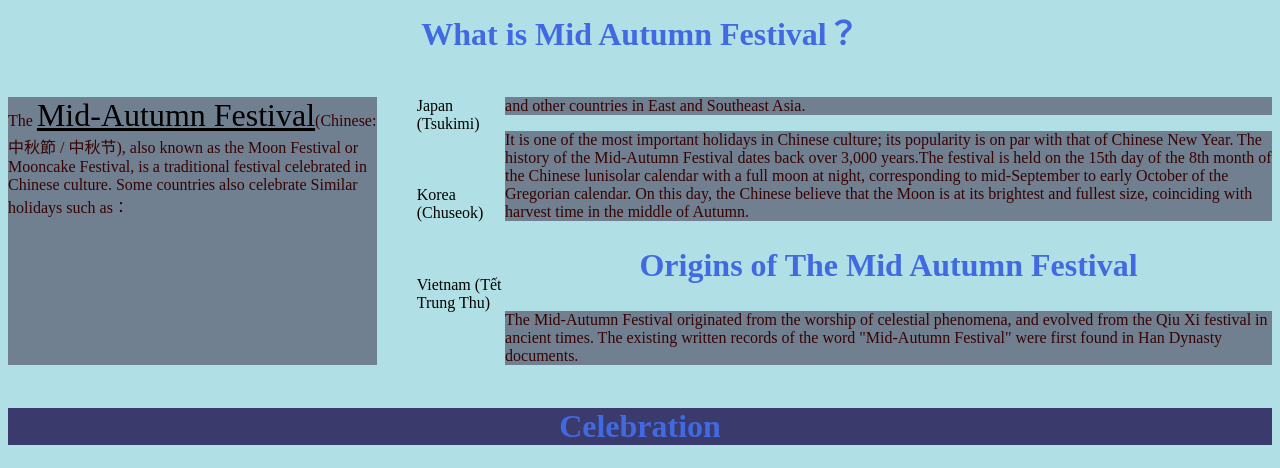
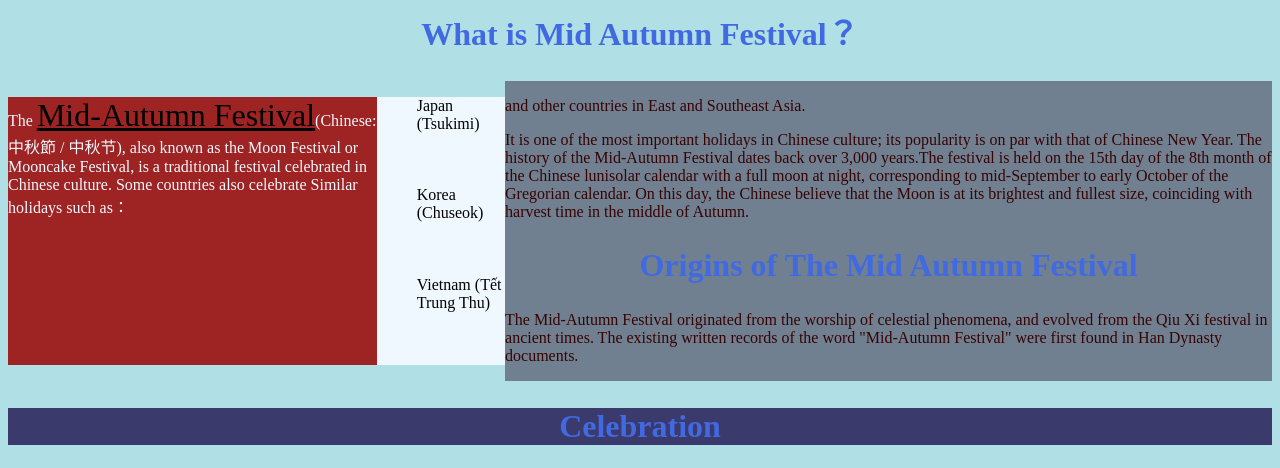
Before and after one commit to Haopeng138/Frontend-d, a plain HTML site: page ParteA+B.html in a window 1280 px wide. Shown: the part 317-785 px from the top of the page. Drawn offline with Linux system fonts and the light colour scheme.

Commit message:
add more flebox

```diff
--- a/styles.css
+++ b/styles.css
@@ -24,10 +24,24 @@ ul > li{
 
 #container{
     display: flex;
+    align-items: stretch;
 }
-#center{
-    flex-grow: 1;
+
+#container > #left{
+    color: aliceblue;
+    background-color: rgb(158, 35, 35);
 }
+
+#container > #center{
+    color:black;
+    background-color: aliceblue;
+}
+
+#container > #right{
+    color: beige;
+    background-color: slategrey;
+}
+
 
 .wrapper {
     display: grid;
```
